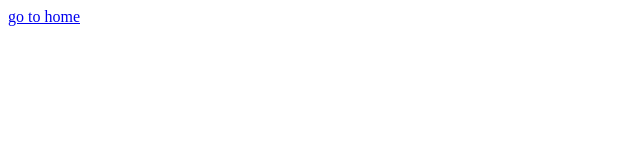
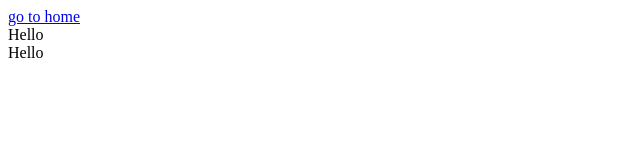
Before and after one commit to MagicKitty/todo-list, an Angular app: page /todo-list in a window 1280 px wide. Shown: the top 160 px of the page, without its empty margins (0-640 px from the left). Built offline with nearby package versions, Linux system fonts and the light colour scheme.

Commit message:
feat: directive-solution

```diff
--- a/src/app/shared/logger.directive.ts
+++ b/src/app/shared/logger.directive.ts
@@ -1,8 +1,11 @@
 import { Directive } from '@angular/core';
 
 @Directive({
-  selector: '',
+  selector: 'div.loggable[logText]:not([notLoggable=true])',
   standalone: true
 })
 export class LoggerDirective {
+  constructor() {
+    console.log('Complex selector directive');
+  }
 }
--- a/src/app/todo/todo-list.component.ts
+++ b/src/app/todo/todo-list.component.ts
@@ -11,6 +11,8 @@ import { LoggerDirective } from '../shared/logger.directive';
   ],
   template: `
     <a routerLink="/home">go to home</a>
+    <div class="loggable" logText>Hello</div>
+    <div class="loggable" logText notLoggable="true">Hello</div>
   `,
   styles: ``
 })
```
